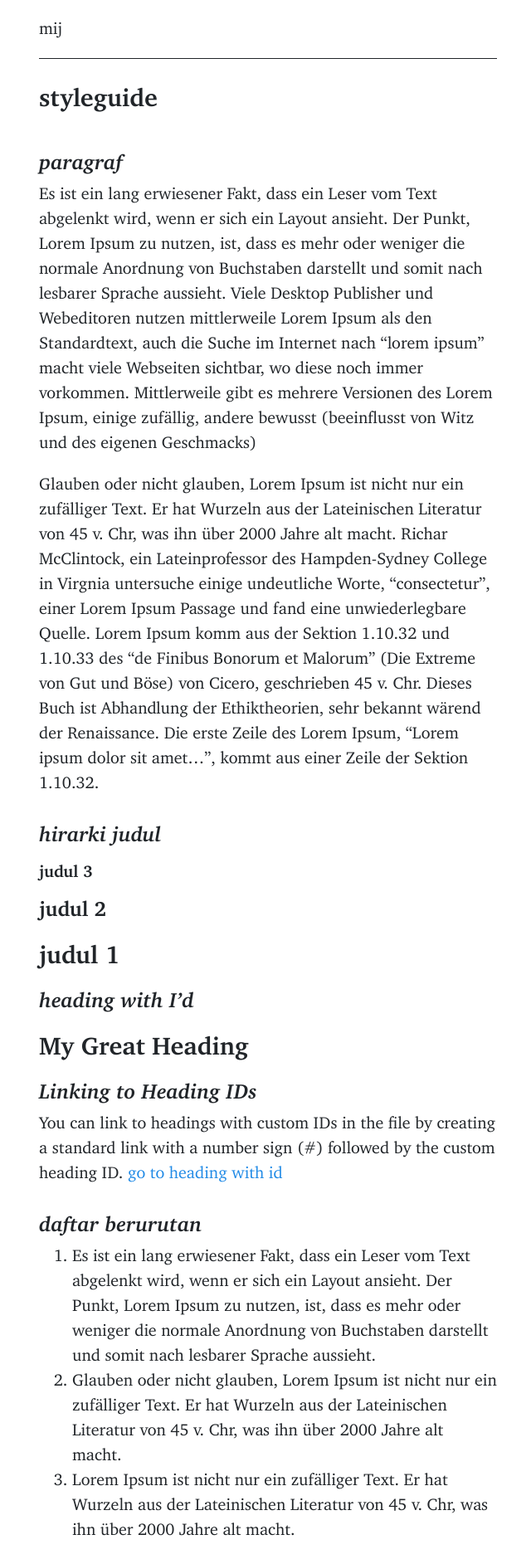
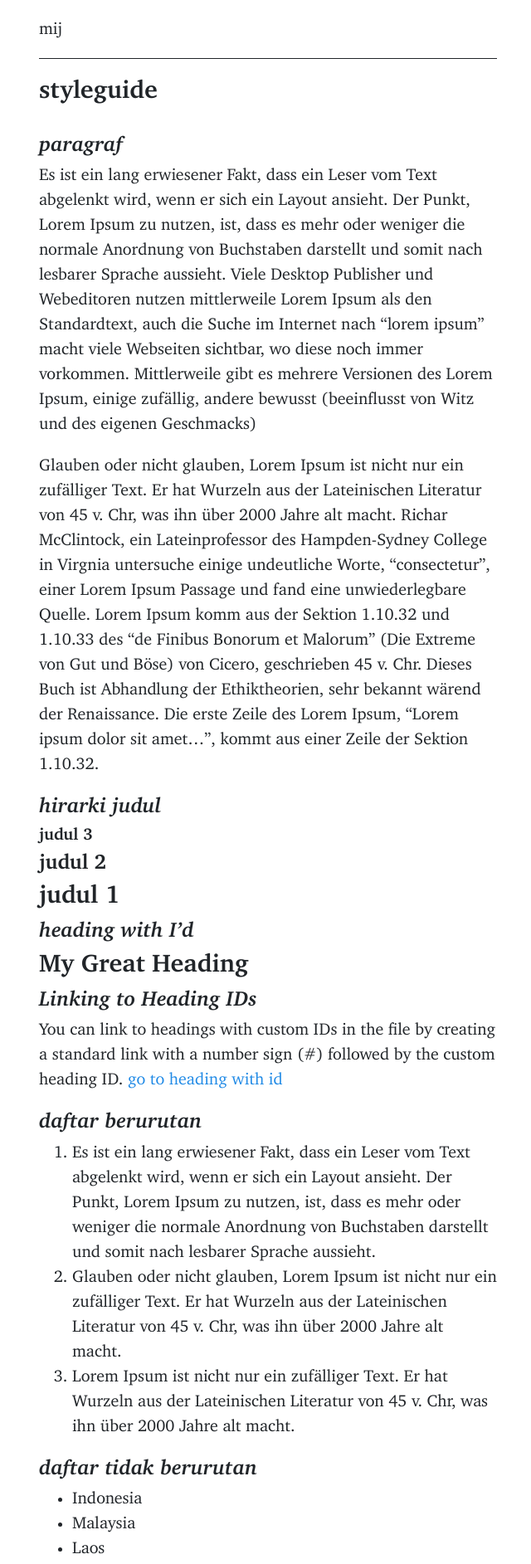
Before and after one commit to muhammadilfaj/mij, a Jekyll site: the page built from styleguide.md, in a window 1280 px wide. Shown: the top 1885 px of the page at 83% size, without its empty margins (317-957 px from the left). Built offline with Jekyll 4.4.1, drawn with Linux system fonts in a browser that asks for light colours.

Commit message:
Update stylesheet.css

```diff
--- a/assets/stylesheet.css
+++ b/assets/stylesheet.css
@@ -65,7 +65,7 @@
   --orange: #fd7e14;
 
   --link-color: var(--blue);
-  --border-color: var(--gray-700);
+  --border-color: var(--gray-500);
   --fg-color: var(--gray-900);
   --bg-color: #fff;
 
@@ -87,7 +87,7 @@ body {
   background-color: var(--bg-color);
 }
 
-@media (min-width: 720px) {
+@media (min-width: 25em) {
   body {
     font-size: 20px;
   }
@@ -109,7 +109,7 @@ img {
 }
 
 table {
-  margin-bottom: var(--spacer-2);
+  margin-bottom: var(--spacer);
   width: 100%;
   border: 0 solid var(--border-color);
   border-collapse: collapse;
@@ -117,7 +117,7 @@ table {
 
 td,
 th {
-  padding: .25rem .5rem;
+  padding: .25em .5em;
   border-color: inherit;
   border-style: solid;
   border-width: 0;
@@ -140,7 +140,6 @@ h5,
 h6 {
   margin-top: 0;
   margin-bottom: .25em;
-  padding-top: .5em;
   line-height: 1.25;
   font-weight: 700;
 }
@@ -171,7 +170,7 @@ small {
 
 ul, ol, dl {
   margin-top: 0;
-  margin-bottom: var(--spacer-2);
+  margin-bottom: var(--spacer);
 }
 
 dt {
@@ -193,8 +192,8 @@ hr {
 blockquote {
   margin-left: 0;
   padding-left: var(--spacer);
-  color: var(--gray-700);
-  border-left: 1px solid var(--gray-700);
+  color: var(--gray-600);
+  border-left: 1px solid var(--border-color);
 }
 
 .blockquote {
@@ -207,6 +206,10 @@ blockquote p:last-child {
 
 figure {
   margin: 0;
+}
+
+.caption {
+  font-size: 90%;
 }
 
 code {
@@ -244,7 +247,7 @@ a[href^="#fnref:"] {
   margin-top: var(--spacer-3);
   padding-top: var(--spacer);
   font-size: 80%;
-  border-top: 1px solid var(--gray-700);
+  border-top: 1px solid var(--border-color);
 }
 
 /* layout */
@@ -256,20 +259,20 @@ a[href^="#fnref:"] {
   margin-right: auto;
 }
 
-@media (min-width: 720px) {
+@media (min-width: 25em) {
   .container {
     max-width: 30em;
   }
 }
 
 .site-header {
-  margin-bottom: var(--spacer-2);
+  margin-bottom: var(--spacer);
   padding: var(--spacer) 0;
   border-bottom: 1px solid var(--fg-color);
 }
 
 .site-footer {
-  margin-top: var(--spacer-2);
+  margin-top: var(--spacer);
   padding: var(--spacer) 0;
   border-top: .25rem solid var(--fg-color);
 }
```
